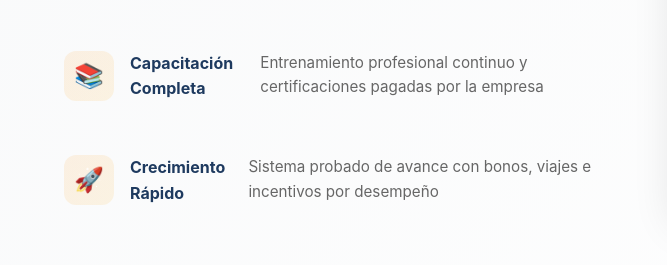
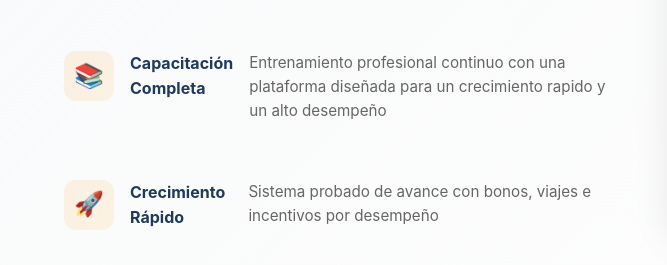
Before and after one commit to xpmen2/team-diamond-website, a plain HTML site: page index.html in a window 1280 px wide. Shown: the part 3088-3353 px from the top of the page, 0-667 px from the left. Drawn offline with Linux system fonts and the light colour scheme.

Commit message:
Actualización del texto en la sección de beneficios: se mejoró la descripción de la capacitación completa para reflejar un enfoque en el crecimiento rápido y el alto desempeño.

```diff
--- a/index.html
+++ b/index.html
@@ -127,7 +127,8 @@
                     <div class="join-benefit">
                         <div class="benefit-icon">📚</div>
                         <h4>Capacitación Completa</h4>
-                        <p>Entrenamiento profesional continuo y certificaciones pagadas por la empresa</p>
+                        <p>Entrenamiento profesional continuo con una plataforma diseñada para un crecimiento rapido y
+                            un alto desempeño</p>
                     </div>
                     <div class="join-benefit">
                         <div class="benefit-icon">🚀</div>
```
